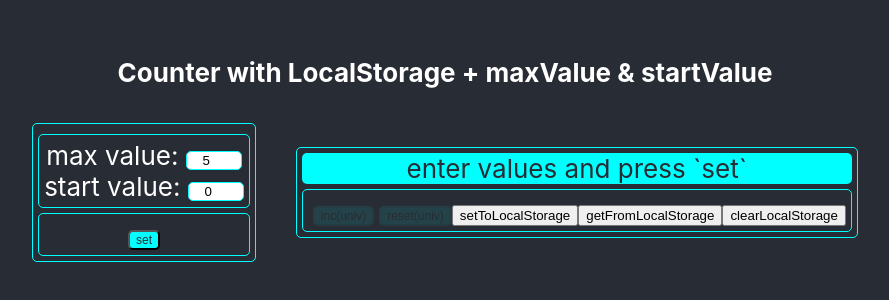
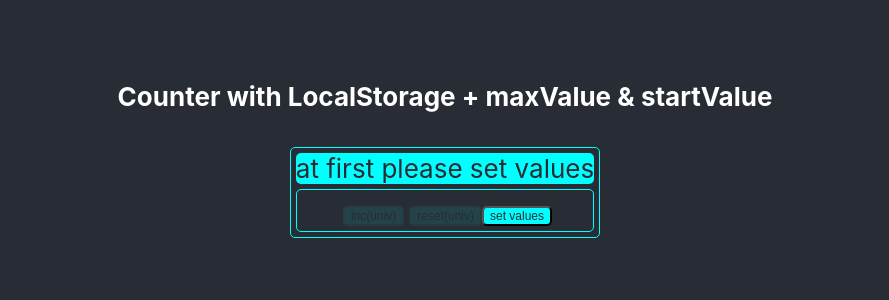
Before and after one commit to AgeevDmitryMinsk/Counter-with-LocalStorage-maxValue-startValue-REDUX-by-Dan-Abramov, a React (Create React App) app: page / in a window 1280 px wide. Shown: the part 258-558 px from the top of the page, without its empty margins (195-1084 px from the left). Built offline with nearby package versions, Linux system fonts and the light colour scheme.

Commit message:
counter_2_1 done

```diff
--- a/src/App.tsx
+++ b/src/App.tsx
@@ -7,19 +7,21 @@ import './App.css';
 import {MaxStartValueComponent} from "./MaxStartValueComponent";
 import CounterIncrementResetComponent from "./Counter_Increment_Reset_Component";
 
+export type WindowType = `counterWindow` | `MaxStartValue`
+
 function App() {
 
 	const [maxValue, setMaxValue] = useState<number>(5)
 	const [startValue, setStartValue] = useState<number>(0)
 	const [count, setCount] = useState<number>(startValue)
 	const [error, setError] = useState(``)
+	const [window, setWindow] = useState<WindowType>(`counterWindow`)
 
 
 	function addPlus() {
 		if (count < maxValue) {
 			setCount(count + 1)
 		}
-
 	}
 
 	function resetCount() {
@@ -27,9 +29,9 @@ function App() {
 	}
 
 	function disabledOnConditionIncrement() {
-		console.log(28, startValue > maxValue) //false
-		console.log(29, !error) //true
-		console.log(30, !error || startValue > maxValue) // true
+		// console.log(28, startValue > maxValue) //false
+		// console.log(29, !error) //true
+		// console.log(30, !error || startValue > maxValue) // true
 		return !error || startValue > maxValue
 	}
 
@@ -51,7 +53,7 @@ function App() {
 	function getFromLocalStorageHandler() {
 		let maxValueKeyAsString = localStorage.getItem(`maxValueKey`)
 		let startValueKeyAsString = localStorage.getItem(`startValueKey`)
-		if ( maxValueKeyAsString && startValueKeyAsString) {
+		if (maxValueKeyAsString && startValueKeyAsString) {
 			let maxValueKeyAsNumber = JSON.parse(maxValueKeyAsString)
 			let startValueKeyAsNumber = JSON.parse(startValueKeyAsString)
 			setMaxValue(maxValueKeyAsNumber)
@@ -112,20 +114,26 @@ function App() {
 		setError('no errors')
 		setCount(startValue)
 		setToLocalStorageHandler()
+		setWindow(`counterWindow`)
 
+	}
+
+	function goFromCounterToMaxStartValue() {
+		setWindow(`MaxStartValue`)
 	}
 
 	return (
 		<div className="App">
 			<h4>Counter with LocalStorage + maxValue & startValue </h4>
 			<div className={"container_global"}>
+				{window === `MaxStartValue` &&
                     <MaxStartValueComponent startValue={startValue} maxValue={maxValue}
                                             callBackOnChangeMaxValue={onChangeMaxValue}
                                             callBackOnChangeStartValue={onChangeStartValue}
                                             callBackSetValue={setValue}
                                             count={count}
                                             callBackDisabledOnConditionSet={disabledOnConditionSet}
-				/>
+                    />}
 				{/*<div className="container">*/}
 				{/*	<div className="container_buttons">*/}
 				{/*		<div>max value: <input type={"number"} className={inputValueCSS} value={maxValue}*/}
@@ -144,7 +152,7 @@ function App() {
 				{/*	</div>*/}
 				{/*</div>*/}
 
-
+				{window === `counterWindow` &&
                     <CounterIncrementResetComponent count={count}
                                                     maxValue={maxValue}
                                                     startValue={startValue}
@@ -156,7 +164,8 @@ function App() {
                                                     callBackSetToLocalStorageHandler={setToLocalStorageHandler}
                                                     callBackGetFromLocalStorageHandler={getFromLocalStorageHandler}
                                                     callBackClearLocalStorageHandler={clearLocalStorageHandler}
-				/>
+                                                    callBackSetFromCounter={goFromCounterToMaxStartValue}
+                    />}
 				{/*<div className="container">*/}
 				{/*	<Counter count={count} maxValue={maxValue} error={error} startValue={startValue}/>*/}
 				{/*	<div className="container_buttons">*/}
--- a/src/Counter.tsx
+++ b/src/Counter.tsx
@@ -15,13 +15,13 @@ const Counter: React.FC<CounterType>
 		? "countCSS"
 		: "countCSS red_count"
 
-	console.log(17, !!error)
-	console.log(18, !error)
-	console.log(20, startValue)
+	// console.log(17, !!error)
+	// console.log(18, !error)
+	// console.log(20, startValue)
 
 	return (
 		<>
-			{!error && (startValue !== maxValue) && ( startValue >=0 )  && <div className={countCSSClass}>enter values and press `set`</div>}
+			{!error && (startValue !== maxValue) && ( startValue >=0 )  && <div className={countCSSClass}>at first please set values</div>}
 			{!!error && count <= maxValue && <div className={countCSSClass}>{count}</div>}
 			{ !error && ((startValue === maxValue) || (startValue <0 ) )  && <div className="red_count">incorrect value!</div>}
 		</>
--- a/src/Counter_Increment_Reset_Component.tsx
+++ b/src/Counter_Increment_Reset_Component.tsx
@@ -15,6 +15,7 @@ type CounterIncrementResetComponentType = {
 	callBackSetToLocalStorageHandler: () => void
 	callBackGetFromLocalStorageHandler: () => void
 	callBackClearLocalStorageHandler: () => void
+	callBackSetFromCounter: () => void
 
 }
 
@@ -29,12 +30,14 @@ const CounterIncrementResetComponent: React.FC<CounterIncrementResetComponentTyp
 																						  callBackDisabledOnConditionReset,
 																						  callBackSetToLocalStorageHandler,
 																						  callBackGetFromLocalStorageHandler,
-																						  callBackClearLocalStorageHandler
+																						  callBackClearLocalStorageHandler,
+																						  callBackSetFromCounter
 
 
 																					  }) => {
 	let universalButtonIncCSS = (count >= maxValue) || (!error) ? "button_inc button_opac" : "button_inc"
 	let universalButtonResetCSS = count === startValue ? "button_reset button_opac" : "button_reset"
+	let universalButtonSetInCounterCSS = "button_set"
 
 	function addPlus() {
 		callBackAddPlus()
@@ -42,6 +45,10 @@ const CounterIncrementResetComponent: React.FC<CounterIncrementResetComponentTyp
 
 	function resetCount() {
 		callBackResetCount()
+	}
+
+	function setToMaxStartValueComponent() {
+		callBackSetFromCounter()
 	}
 
 	function setToLocalStorageHandler() {
@@ -74,17 +81,24 @@ const CounterIncrementResetComponent: React.FC<CounterIncrementResetComponentTyp
 					// disabledOnCondition={disabledOnConditionReset(count)}
 								 disabledOnCondition={callBackDisabledOnConditionReset(count)}
 				/>
-				<button onClick={setToLocalStorageHandler}>
-					setToLocalStorage
-				</button>
 
-				<button onClick={getFromLocalStorageHandler}>
-					getFromLocalStorage
-				</button>
+				<UniversalButton name={"set values"}
+								 className={universalButtonSetInCounterCSS}
+								 callback={setToMaxStartValueComponent}
+					// disabledOnCondition={disabledOnConditionReset(count)}
+								 disabledOnCondition={false}
+				/>
+				{/*<button onClick={setToLocalStorageHandler}>*/}
+				{/*	setToLocalStorage*/}
+				{/*</button>*/}
 
-				<button onClick={clearLocalStorageHandler}>
-					clearLocalStorage
-				</button>
+				{/*<button onClick={getFromLocalStorageHandler}>*/}
+				{/*	getFromLocalStorage*/}
+				{/*</button>*/}
+
+				{/*<button onClick={clearLocalStorageHandler}>*/}
+				{/*	clearLocalStorage*/}
+				{/*</button>*/}
 
 				{/*<button onClick={remove_1_itemFromLocalStorageHandler}>*/}
 				{/*	remove_1_itemFromLocalStorage*/}
```
Lines whose indentation alone changed are shown as unchanged.
